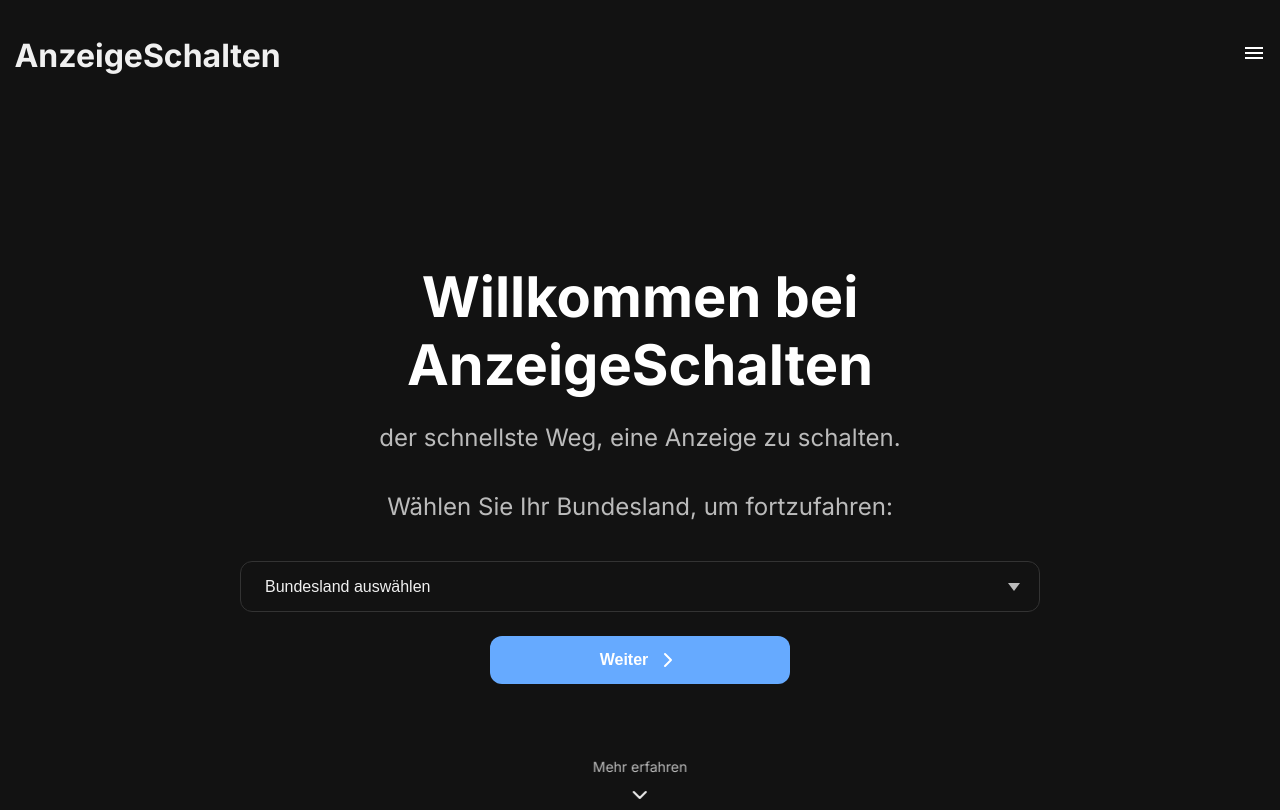
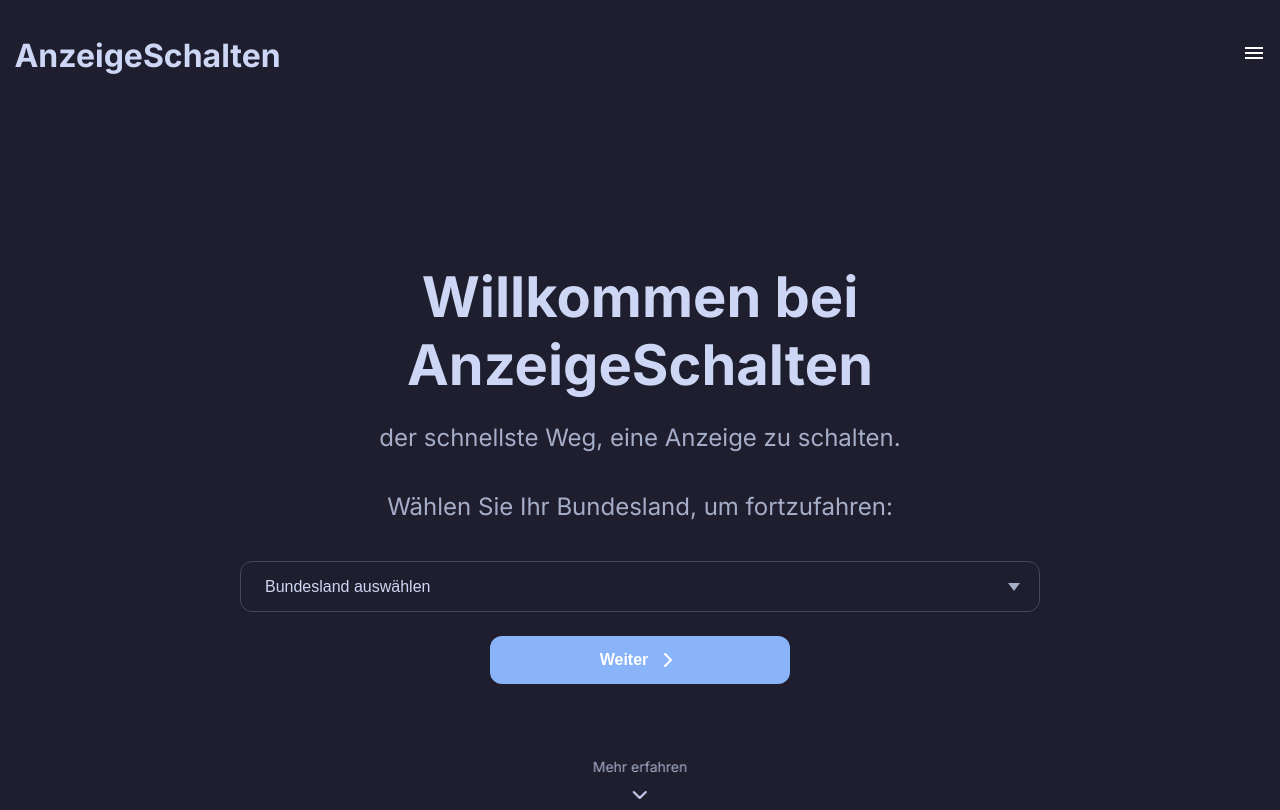
Before and after one commit to LStoneyy/anzeigeschalten, an Eleventy site: page src/index.njk in a window 1280 px wide. Shown: the top 810 px of the page. Built offline with nearby package versions, Linux system fonts and the dark colour scheme; Eleventy itself is replaced by a stand-in of ours; files that its build step writes are made by us from their sources.

Commit message:
Changed themes to catppuccin

```diff
--- a/src/static/style.css
+++ b/src/static/style.css
@@ -1,51 +1,51 @@
 :root {
-    /* ==== Color variables for Light Mode ==== */
+    /* ==== Color variables for Light Mode (Catppuccin Latte) ==== */
 
     /* Text colors */
-    --text-primary: #1a1a1a; /* Haupttext */
-    --text-secondary: #555555; /* Nebentext */
-    --heading-color: #000000; /* Überschriften */
+    --text-primary: #4c4f69; /* Text - Subtext0 */
+    --text-secondary: #6c6f85; /* Subtext1 */
+    --heading-color: #24273a; /* Base */
 
     /* Background colors */
-    --background: #ffffff; /* Haupt-Hintergrund */
-    --foreground: #f7f7f7; /* Karten, Sektionen */
+    --background: #eff1f5; /* Base */
+    --foreground: #e6e9ef; /* Surface0 */
 
     /* Border and divider colors */
-    --border-color: #e0e0e0; /* zarte Linien */
+    --border-color: #ccd0da; /* Overlay0 */
 
     /* Accent colors */
-    --accent: #0077ff; /* Hauptfarbe für Buttons, Links */
-    --accent-hover: #005ecc; /* Hover-Farbe */
+    --accent: #1e66f5; /* Blue */
+    --accent-hover: #7287fd; /* Lavender */
 
     /* Status colors */
-    --success: #28a745;
-    --warning: #ffc107;
-    --error: #dc3545;
+    --success: #40a02b; /* Green */
+    --warning: #df8e1d; /* Yellow */
+    --error: #d20f39; /* Red */
   }
 
-  /* Dark Mode overrides */
+  /* Dark Mode overrides (Catppuccin Mocha) */
   @media (prefers-color-scheme: dark) {
     :root {
       /* Text colors */
-      --text-primary: #f0f0f0;
-      --text-secondary: #bbbbbb;
-      --heading-color: #ffffff;
+      --text-primary: #cdd6f4; /* Text */
+      --text-secondary: #a6adc8; /* Subtext0 */
+      --heading-color: #cdd6f4; /* Text */
 
       /* Background colors */
-      --background: #121212;
-      --foreground: #1e1e1e;
+      --background: #1e1e2e; /* Base */
+      --foreground: #313244; /* Surface0 */
 
       /* Border and divider colors */
-      --border-color: #333333;
+      --border-color: #45475a; /* Surface1 */
 
       /* Accent colors */
-      --accent: #66aaff;
-      --accent-hover: #3388ff;
+      --accent: #89b4fa; /* Blue */
+      --accent-hover: #b4befe; /* Lavender */
 
       /* Status colors */
-      --success: #28a745;
-      --warning: #ffc107;
-      --error: #dc3545;
+      --success: #a6e3a1; /* Green */
+      --warning: #f9e2af; /* Yellow */
+      --error: #f38ba8; /* Red */
     }
   }
 
```
Also changed, not shown: 1 other file.
